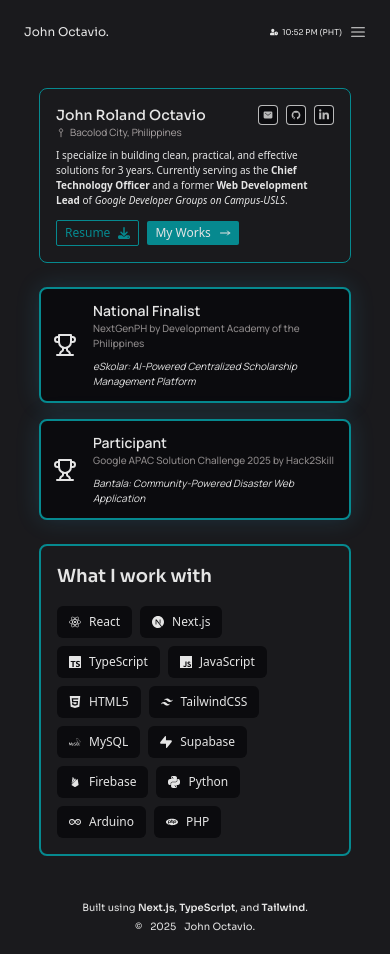
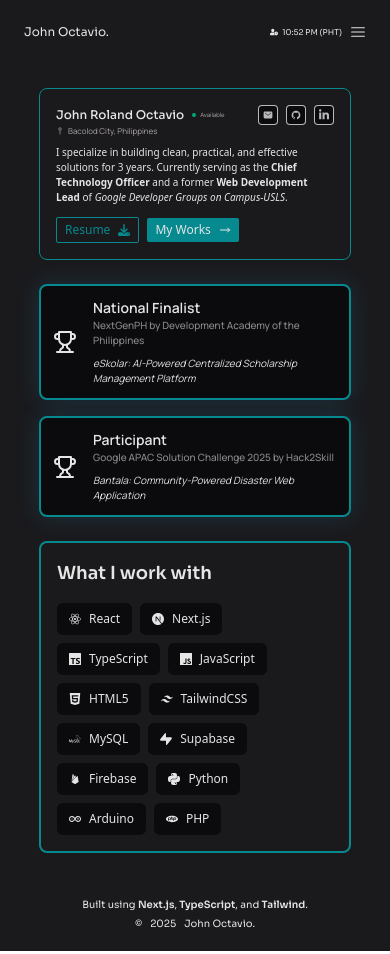
Before and after one commit to ChocoCodes/portfolio, a Next.js app: page / in a window 390 px wide. Built offline with nearby package versions, Linux system fonts and the light colour scheme.

Commit message:
feat: available icon on hero

```diff
--- a/app/globals.css
+++ b/app/globals.css
@@ -6,6 +6,7 @@
   --text-secondary: #ADA7A7;
   --accent-color: #06898F;
   --surface-color: #0B0B0E;
+  --green: #00A97A;
 }
 
 @theme inline {
@@ -15,7 +16,8 @@
   --color-default: var(--text-primary);
   --color-secondary: var(--text-secondary);
   --color-accent: var(--accent-color);
-  --color-surface: var(--surface-color)
+  --color-surface: var(--surface-color);
+  --color-green: var(--green);
 }
 
 .scrollbar-none::-webkit-scrollbar {
--- a/components/hero/hero.tsx
+++ b/components/hero/hero.tsx
@@ -9,10 +9,16 @@
        <div className="flex flex-col w-full">
             <div className="flex flex-col justify-start w-4/5 md:w-3/5 border gap-2 md:gap-4 border-accent rounded-lg mx-auto p-4 md:py-6 md:px-8">
                 <div className="flex justify-between items-center">
-                    <p className='font-sora font-medium text-sm md:text-3xl text-default'>John Roland Octavio</p>
+                    <div className="flex gap-2 md:gap-4 items-center">
+                        <p className='font-sora font-medium text-[12px] md:text-3xl text-default'>John Roland Octavio</p>
+                        <div className="flex items-center gap-1 md:gap-2 text-[6px] md:text-sm text-secondary font-manrope">
+                            <div className="w-1 md:w-2 h-1 md:h-2 rounded-full bg-green"></div>
+                            <p>Available</p>
+                        </div>
+                    </div>
                     <SocialLinks />
                 </div>
-                <p className="inline-flex gap-1 text-[10px] lg:text-lg items-center font-manrope text-secondary -mt-2 md:-mt-4"> <GrLocationPin /> Bacolod City, Philippines</p>
+                <p className="inline-flex gap-1 text-[8px] lg:text-lg items-center font-manrope text-secondary -mt-2 md:-mt-4"> <GrLocationPin /> Bacolod City, Philippines</p>
                 <p className="w-full text-[10px] lg:text-lg text-default">
                     I specialize in building clean, practical, and effective solutions for 3 years.
                     Currently serving as the <span className="font-semibold">Chief Technology Officer</span> and a former <span className="font-semibold">Web Development Lead</span> of
```
